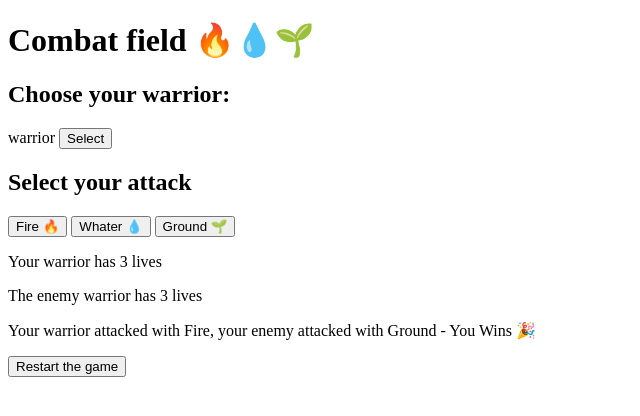
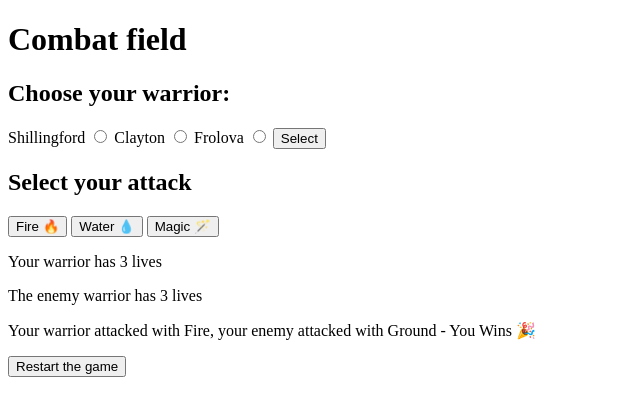
Before and after one commit to JohnCardonaC/combat-game, a plain HTML site: page index.html in a window 1280 px wide. Shown: the whole page, without its empty margins (0-640 px from the left). Drawn offline with Linux system fonts and the light colour scheme.

Commit message:
Warriors were added to HTML

```diff
--- a/index.html
+++ b/index.html
@@ -7,25 +7,30 @@
     <title>Combat Game JS</title>
 </head>
 <body>
-    <h1>Combat field 🔥💧🌱</h1>
+    <h1>Combat field </h1>
 
     <section id="slect-warrior">
         <h2>Choose your warrior:</h2>
+        <label for="shillingford" >Shillingford</label>
+        <input type="radio" name="warrior" id="shillingford"/>
 
-        warrior
+        <label for="clayton">Clayton</label>
+        <input type="radio" name="warrior" id="clayton"/>
+
+        <label for="frolova">Frolova</label>
+        <input type="radio" name="warrior" id="frolova"/>
+
+
 
         <button>Select</button>
     </section>
 
     <section id="select-attack">
         <h2>Select your attack</h2>
-
-
-
         <p>
-            <button>Fire 🔥</button>
-            <button>Whater 💧</button>
-            <button>Ground 🌱</button>
+            <button>Fire 🔥 </button>
+            <button>Water 💧</button>
+            <button>Magic 🪄</button>
         </p>
     </section>
 
```
